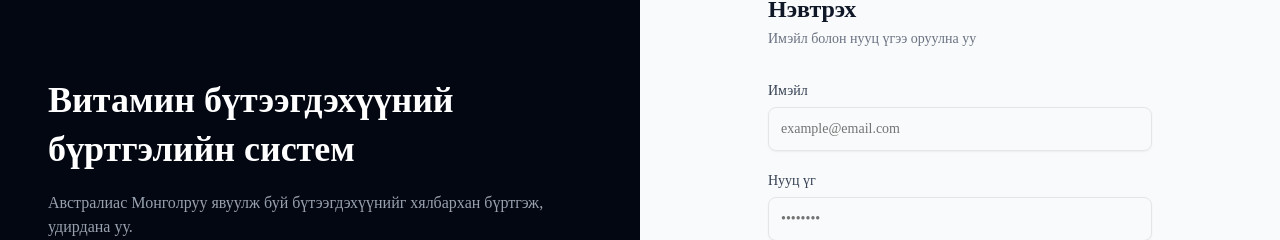
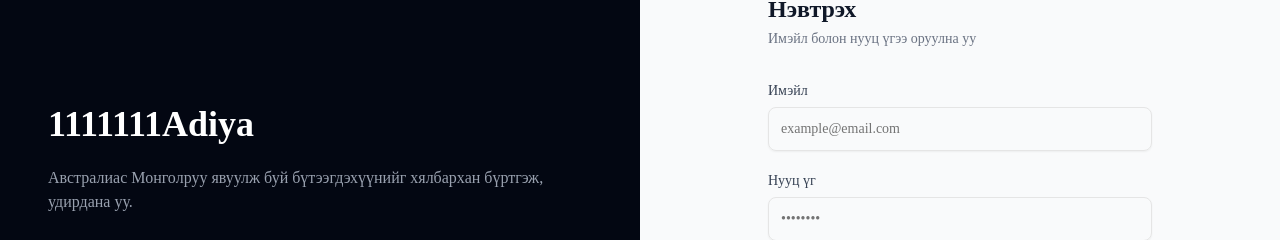
Before and after one commit to Adiya1211/vita-store, a Next.js app: page /login in a window 1280 px wide. Shown: the part 251-491 px from the top of the page. Built offline with nearby package versions, Linux system fonts and the light colour scheme.

Commit message:
Update login page heading text

```diff
--- a/src/app/login/page.tsx
+++ b/src/app/login/page.tsx
@@ -47,7 +47,7 @@ export default function LoginPage() {
         </div>
         <div>
           <h1 className="text-4xl font-bold text-white leading-snug mb-4">
-            Витамин бүтээгдэхүүний<br />бүртгэлийн систем
+            1111111Adiya
           </h1>
           <p className="text-gray-400 text-base">
             Австралиас Монголруу явуулж буй бүтээгдэхүүнийг хялбархан бүртгэж, удирдана уу.
```
